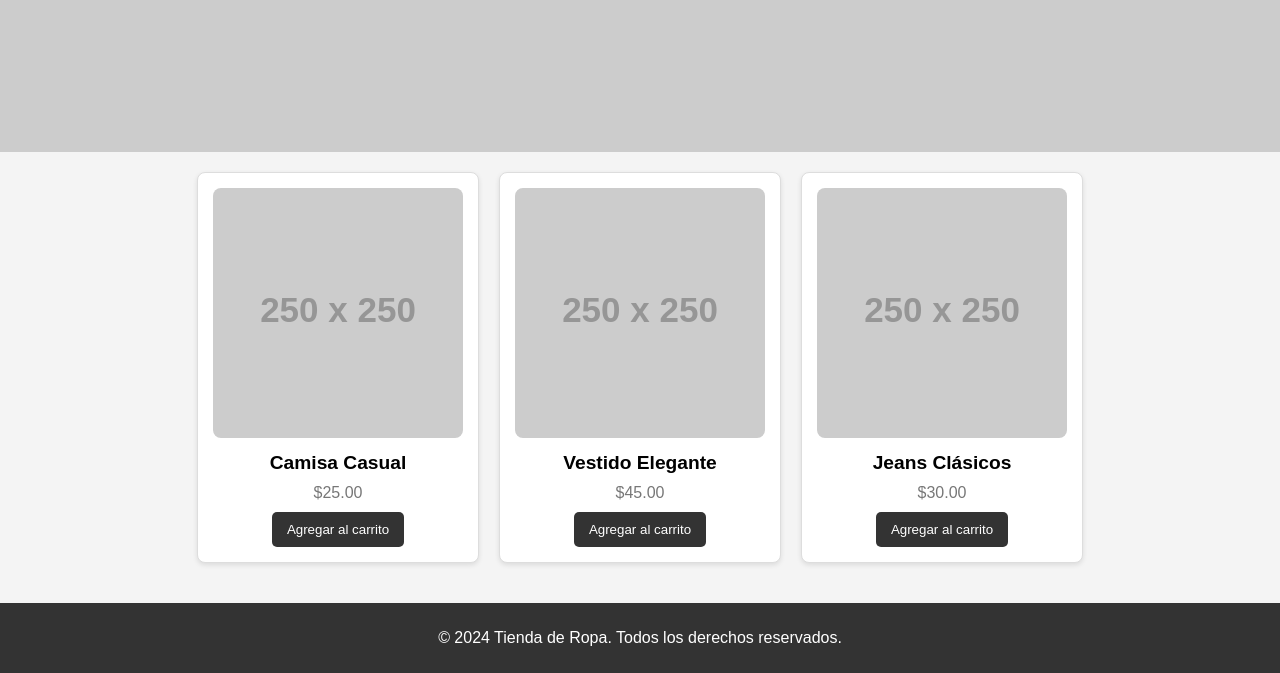
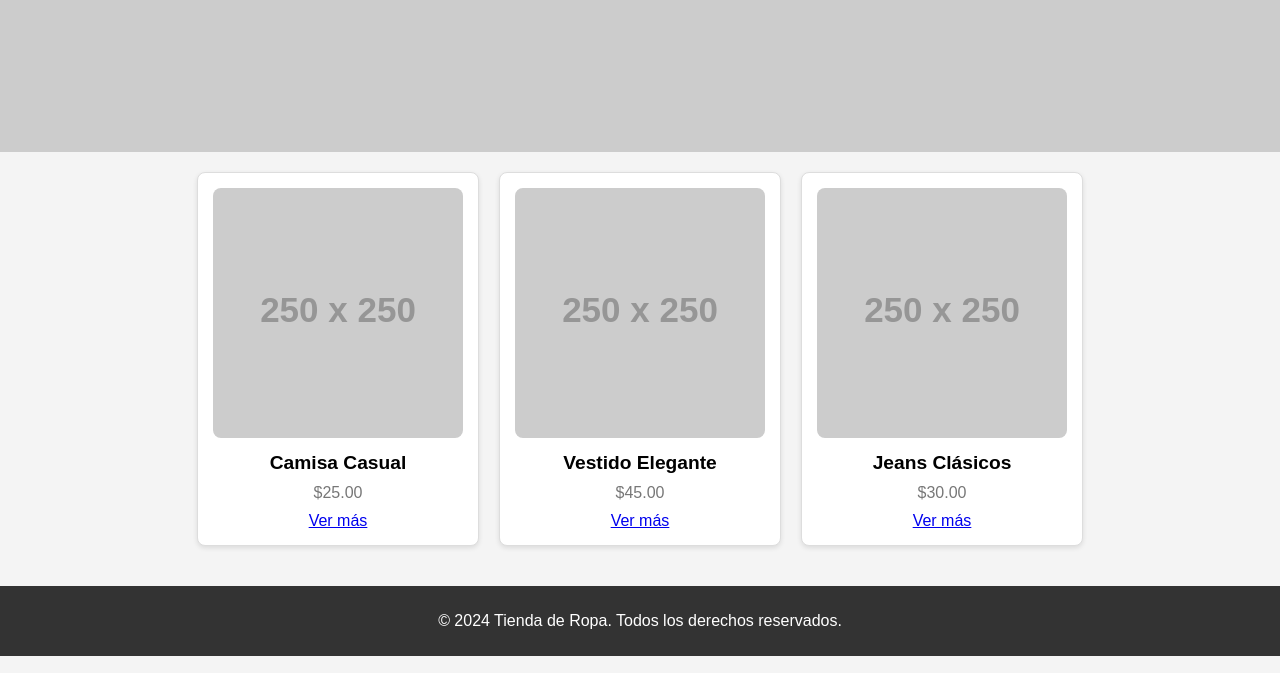
Before and after one commit to Fewor/Prueba, a plain HTML site: page index.html in a window 1280 px wide. Shown: the part 412-1085 px from the top of the page. Drawn offline with Linux system fonts and the light colour scheme; placeholder pictures from the web are drawn by us.

Commit message:
Update index.html

```diff
--- a/index.html
+++ b/index.html
@@ -4,7 +4,6 @@
     <meta charset="UTF-8">
     <meta name="viewport" content="width=device-width, initial-scale=1.0">
     <title>Tienda de Ropa</title>
-    <!-- Enlace al archivo CSS externo -->
     <link rel="stylesheet" href="styles.css">
 </head>
 <body>
@@ -25,19 +24,19 @@
             <img src="https://via.placeholder.com/250" alt="Producto 1">
             <h3>Camisa Casual</h3>
             <p>$25.00</p>
-            <button>Agregar al carrito</button>
+            <a href="productos/camisa.html" class="button">Ver más</a>
         </div>
         <div class="product-card">
             <img src="https://via.placeholder.com/250" alt="Producto 2">
             <h3>Vestido Elegante</h3>
             <p>$45.00</p>
-            <button>Agregar al carrito</button>
+            <a href="productos/vestido.html" class="button">Ver más</a>
         </div>
         <div class="product-card">
             <img src="https://via.placeholder.com/250" alt="Producto 3">
             <h3>Jeans Clásicos</h3>
             <p>$30.00</p>
-            <button>Agregar al carrito</button>
+            <a href="productos/jeans.html" class="button">Ver más</a>
         </div>
     </section>
     <footer>
```
